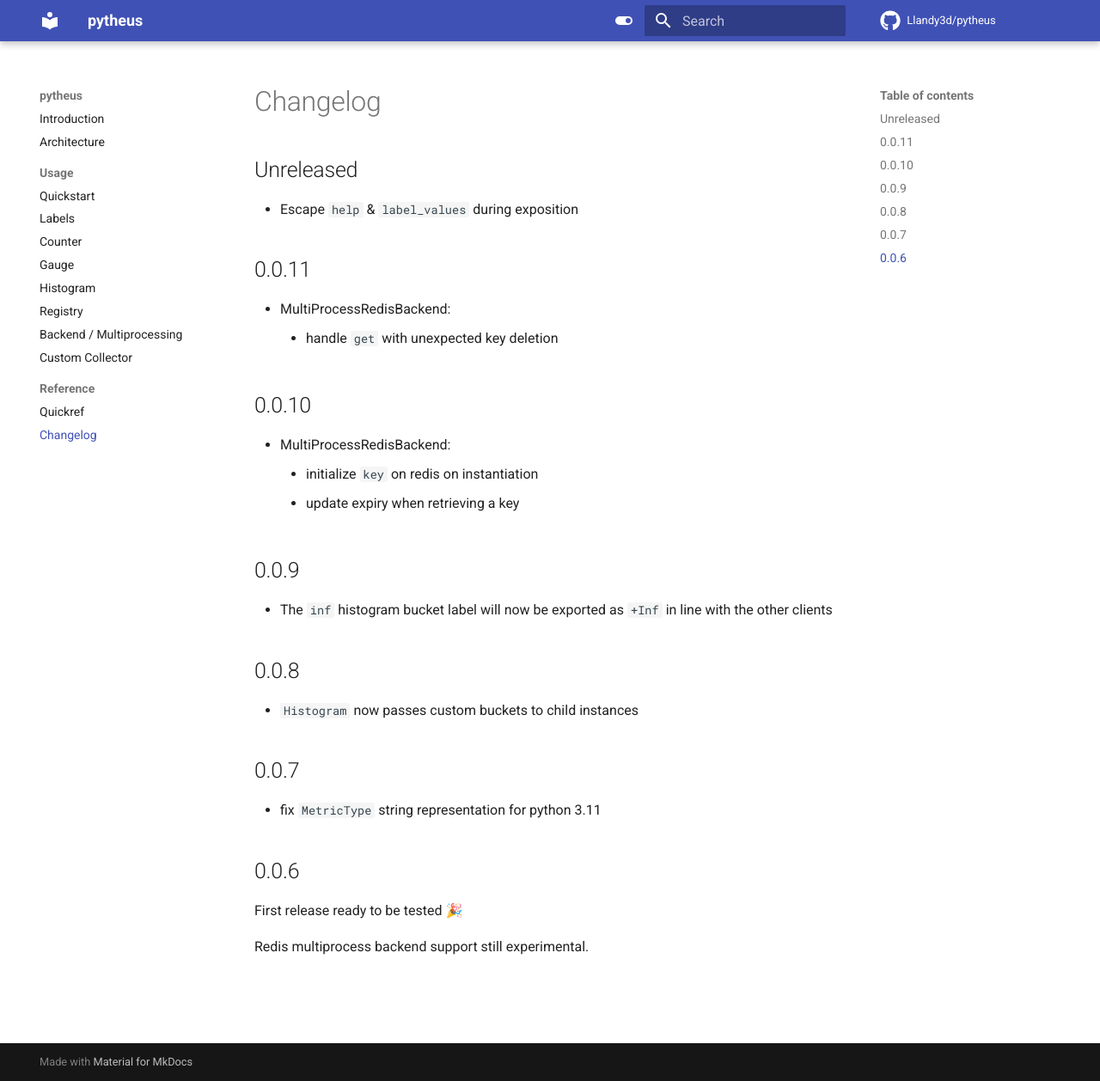
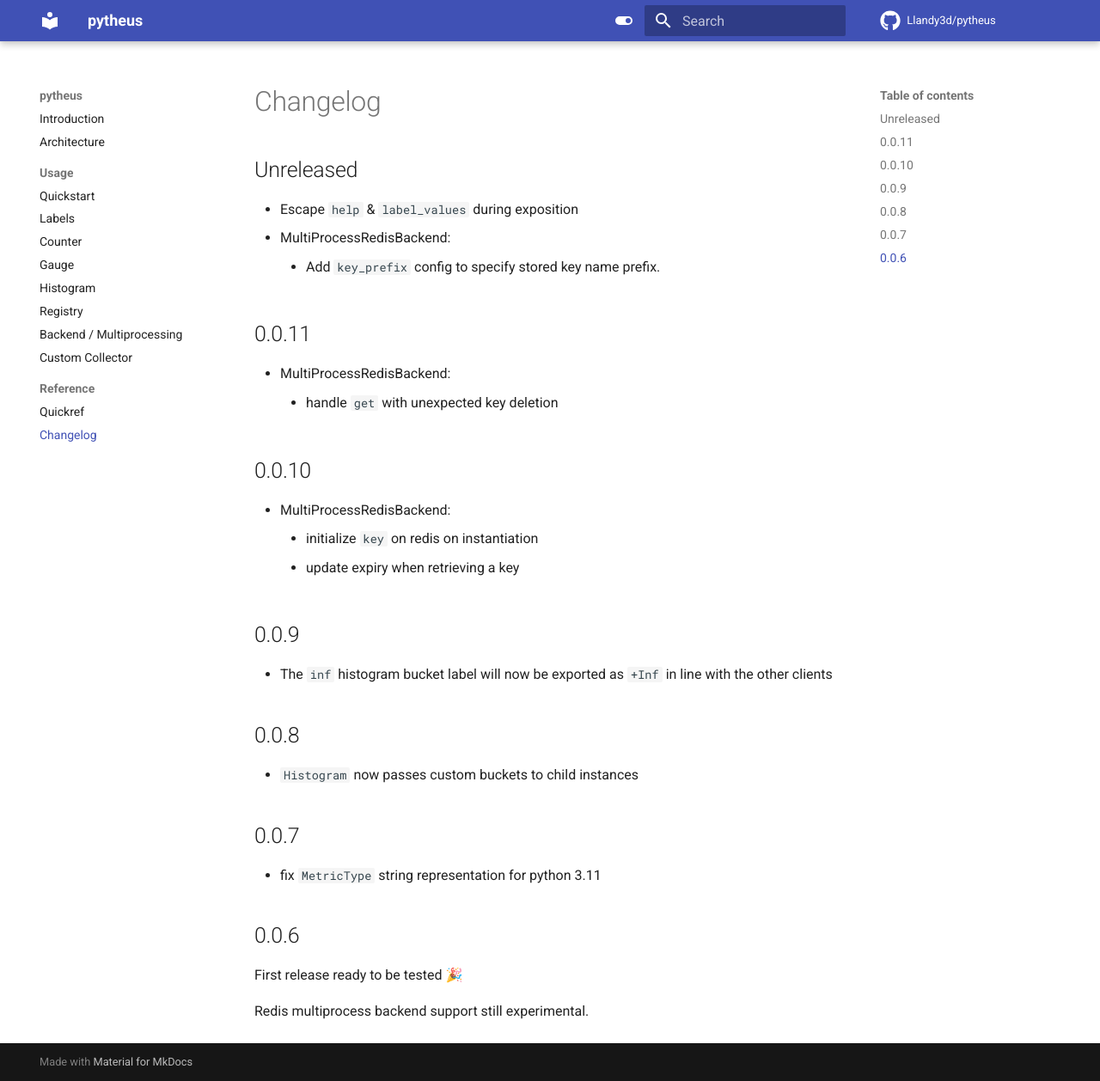
Before and after one commit to Llandy3d/pytheus, an MkDocs documentation site: the page built from docs/changelog.md, in a window 1280 px wide and 1258 px high. Shown: the whole window at 86% size. Built offline with MkDocs 1.6.1 and Material for MkDocs 9.7.7, drawn with Linux system fonts in a browser that asks for light colours; comment, search, counter and statistics services are not loaded.

Commit message:
update changelog

```diff
--- a/docs/changelog.md
+++ b/docs/changelog.md
@@ -3,6 +3,8 @@
 ## Unreleased
 
 - Escape `help` & `label_values` during exposition
+- MultiProcessRedisBackend:
+    - Add `key_prefix` config to specify stored key name prefix.
 
 ## 0.0.11
 
```
